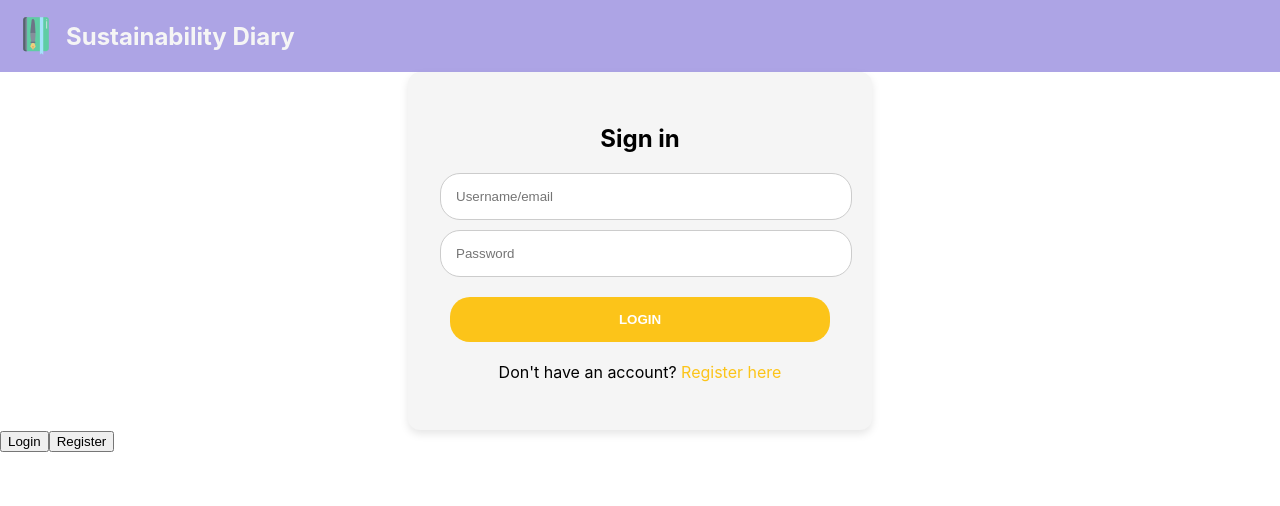
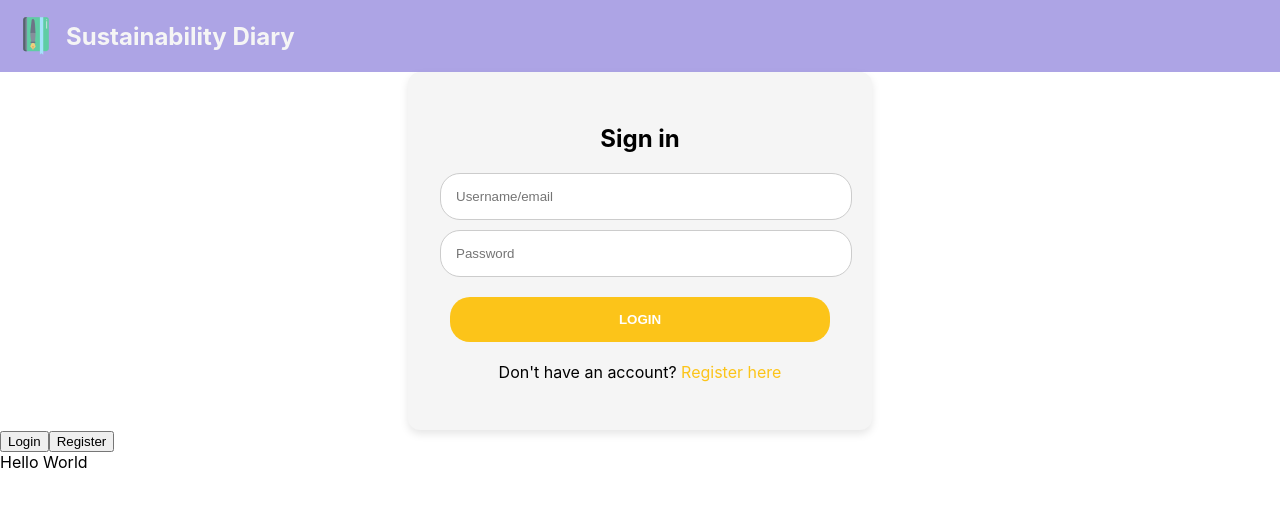
Before and after one commit to Hannah-Sofie/webproject, a React (Create React App) app in the folder journal-web/: page / in a window 1280 px wide. Shown: the top 506 px of the page. Built offline with nearby package versions, Linux system fonts and the light colour scheme.

Commit message:
testing github actions

```diff
--- a/journal-web/package.json
+++ b/journal-web/package.json
@@ -15,7 +15,8 @@
     "start": "react-scripts start",
     "build": "react-scripts build",
     "test": "react-scripts test",
-    "eject": "react-scripts eject"
+    "eject": "react-scripts eject",
+    "lint": "eslint ."
   },
   "eslintConfig": {
     "extends": [
--- a/journal-web/src/App.js
+++ b/journal-web/src/App.js
@@ -1,7 +1,8 @@
 import React, { useState } from "react";
 import LoginPage from "./components/LoginPage";
 import RegisterPage from "./components/RegisterPage";
-import Header from "./components/Header"; // Make sure the path to the Header component is correct
+import Header from "./components/Header";
+import MyComponent from "./components/Test";
 
 function App() {
   const [currentPage, setCurrentPage] = useState("login");
@@ -24,6 +25,7 @@ function App() {
         <button onClick={() => setCurrentPage("login")}>Login</button>
         <button onClick={() => setCurrentPage("register")}>Register</button>
       </div>
+      {MyComponent()}
     </div>
   );
 }
--- /dev/null
+++ b/journal-web/src/components/Test.js
@@ -0,0 +1,15 @@
+import React, { useEffect } from "react";
+
+const MyComponent = () => {
+  useEffect(() => {
+    console.log(
+      typeof window !== "undefined"
+        ? "Running in browser"
+        : "Running in Node.js"
+    );
+  }, []);
+
+  return <div>Hello World</div>;
+};
+
+export default MyComponent;
```
Also changed, not shown: 2 other files (tests, documents, lock files or other folders).
